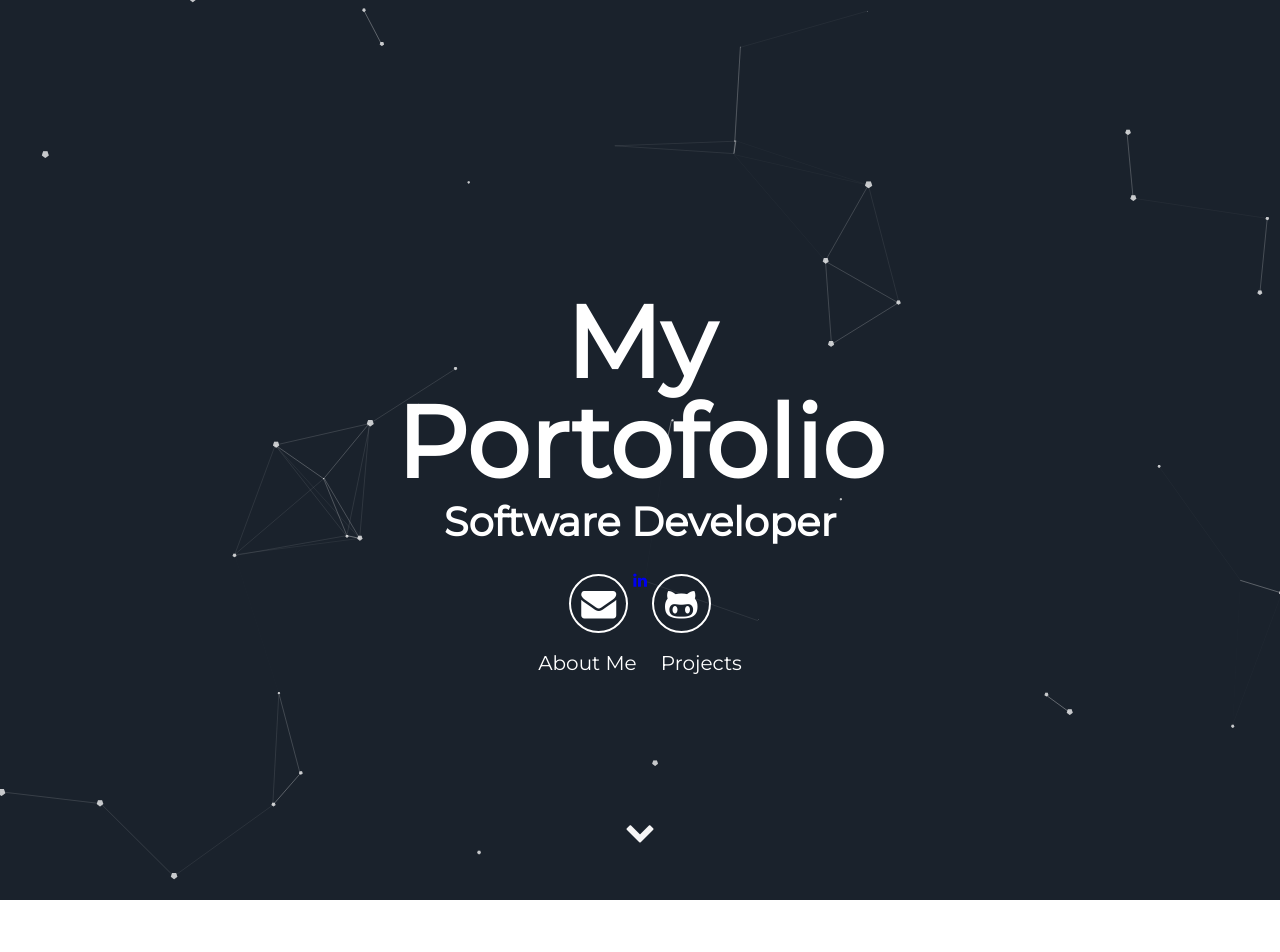
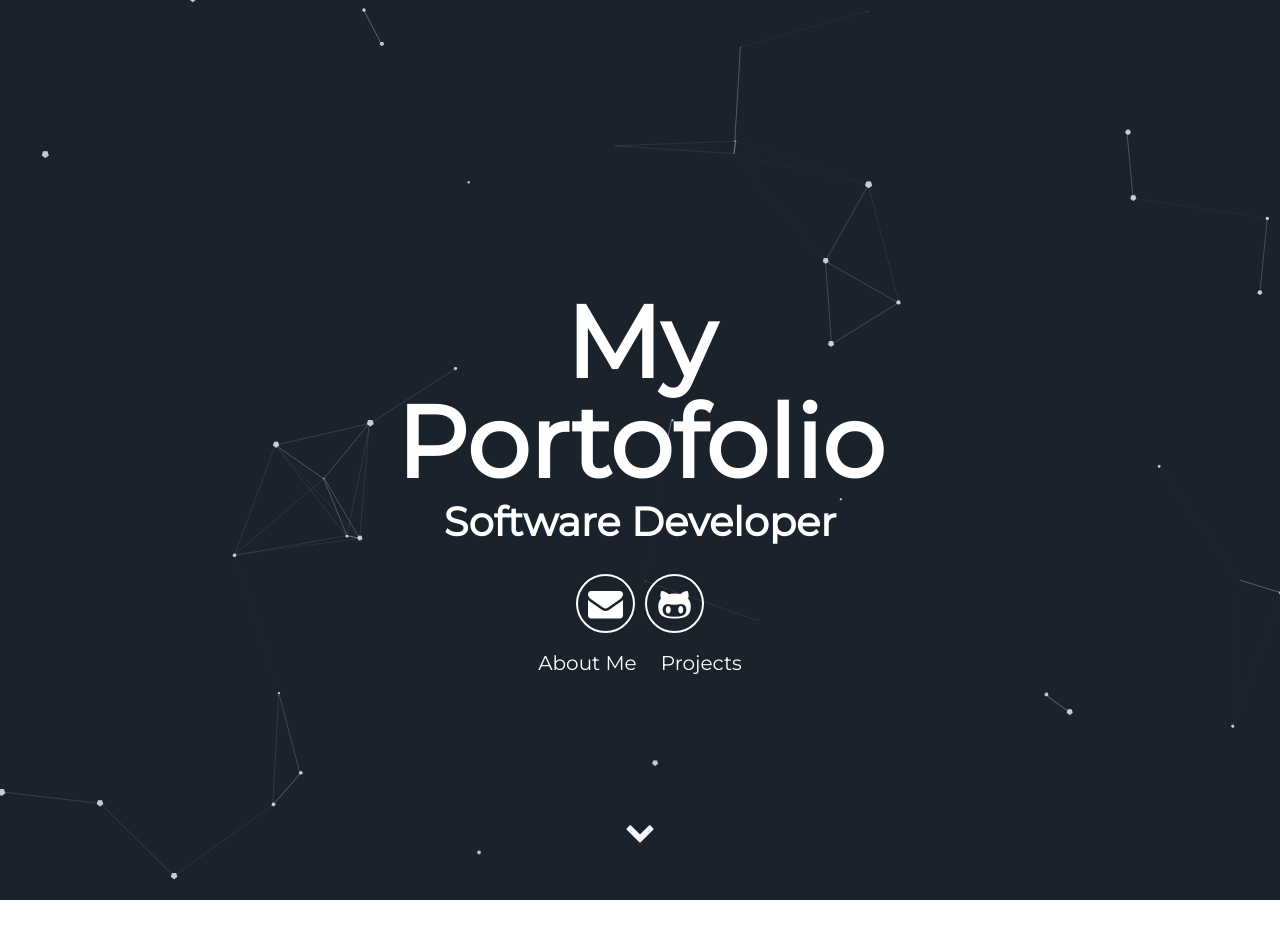
Before and after one commit to ardianff/ardianff.github.io, a Jekyll site: the page built from index.html, in a window 1280 px wide. Shown: the top 952 px of the page. Built offline with Jekyll 4.4.1, drawn with Linux system fonts in a browser that asks for light colours.

Commit message:
Update header.html

```diff
--- a/_includes/header.html
+++ b/_includes/header.html
@@ -5,8 +5,7 @@
         <span class="site-description">{{site.user_title}}</span>
       </h1>
       <div class="header-icons">
-        <a aria-label="Send email" href="mailto:contact.ardianff@gmail.com"><i class="icon fa fa-envelope"></i></a>
-        <a aria-label="Linkedin" href="https://id.linkedin.com/in/ardian-firmansyah"><i class="fa fa-linkedin"></i></a>
+        <a aria-label="Send email" href="https://id.linkedin.com/in/ardian-firmansyah"><i class="icon fa fa-envelope"></i></a>
         <a aria-label="My Github" target="_blank" href="https://github.com/ardianff"><i class="icon fa fa-github-alt" aria-hidden="true"></i></a>
       </div>
       <div class="header-links">
```
